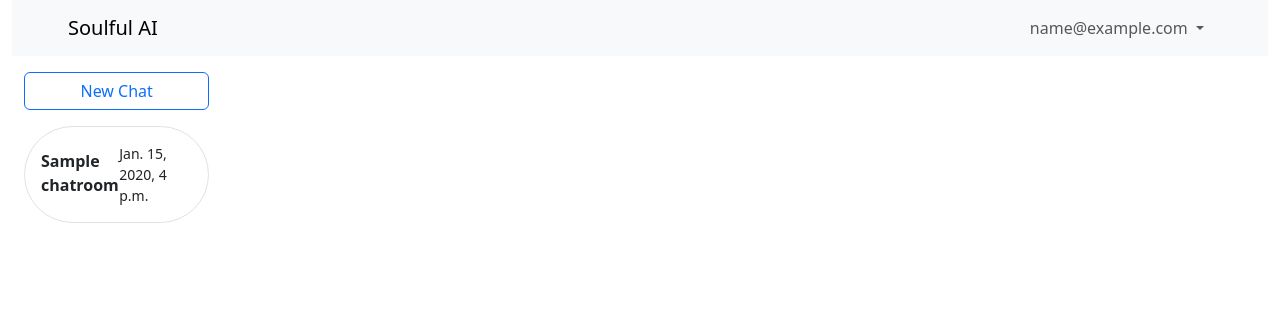
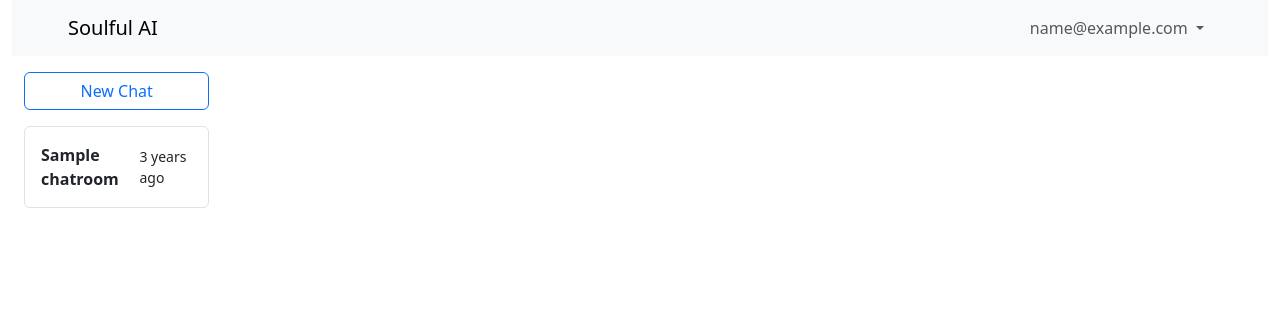
Before and after one commit to MisterAlenExe/soulful-ai, a Django app: page /chat/ in a window 1280 px wide. Shown: the top 316 px of the page. Run offline with Django 4.2, Linux system fonts and the light colour scheme; a user stored in the database is signed in; tables that the repository leaves empty hold one stand-in row (values such as "Sample post").

Commit message:
feat: display created_at of ChatRoom prettily

```diff
--- a/chat/views.py
+++ b/chat/views.py
@@ -1,6 +1,8 @@
 import json
+from datetime import datetime, timedelta
 
 from django.shortcuts import render
+from django.utils import timezone
 from django.views.generic.edit import View
 from django.views.decorators.csrf import csrf_protect
 from django.utils.decorators import method_decorator
@@ -102,7 +104,9 @@ class ChatPageView(LoginRequiredMixin, View):
 
     def get(self, request, uuid=None):
         user = request.user
-        chat_rooms = ChatRoom.objects.filter(created_by=user)
+        chat_rooms = ChatRoom.objects.filter(created_by=user).order_by("-created_at")
+        for room in chat_rooms:
+            room.created_at = format_time_difference(room.created_at)
         if uuid is not None:
             current_room = ChatRoom.objects.get(uuid=uuid)
             if current_room is None:
@@ -184,3 +188,29 @@ class NewChatPageView(LoginRequiredMixin, View):
         except Exception as e:
             print(e)
             return JsonResponse({"error": "Something went wrong"})
+
+
+def format_time_difference(past_date):
+    current_date = timezone.now()
+    time_difference = current_date - past_date
+
+    if time_difference < timedelta(minutes=1):
+        return "just now"
+    elif time_difference < timedelta(hours=1):
+        minutes = time_difference.seconds // 60
+        return f"{minutes} minute{'s' if minutes > 1 else ''} ago"
+    elif time_difference < timedelta(days=1):
+        hours = time_difference.seconds // 3600
+        return f"{hours} hour{'s' if hours > 1 else ''} ago"
+    elif time_difference < timedelta(weeks=1):
+        days = time_difference.days
+        return f"{days} day{'s' if days > 1 else ''} ago"
+    elif time_difference < timedelta(weeks=4):
+        weeks = time_difference.days // 7
+        return f"{weeks} week{'s' if weeks > 1 else ''} ago"
+    elif time_difference < timedelta(days=365):
+        months = time_difference.days // 30
+        return f"{months} month{'s' if months > 1 else ''} ago"
+    else:
+        years = time_difference.days // 365
+        return f"{years} year{'s' if years > 1 else ''} ago"
--- a/templates/chat/chat.html
+++ b/templates/chat/chat.html
@@ -19,7 +19,7 @@
         <div class="list-group list-group-flush scrollarea">
           {% for chat_room in chat_rooms %}
           <div
-            class="d-flex justify-content-between align-items-center rounded-pill pb-2"
+            class="d-flex justify-content-between align-items-center rounded pb-2"
           >
             <a
               href="{% url 'chat_by_uuid' chat_room.uuid %}"
@@ -30,7 +30,7 @@
               <div
                 class="d-flex w-100 align-items-center justify-content-between"
               >
-                <strong class="mb-1">{{ chat_room.name }}</strong>
+                <strong>{{ chat_room.name }}</strong>
                 <small>{{ chat_room.created_at }}</small>
               </div>
             </a>
```
